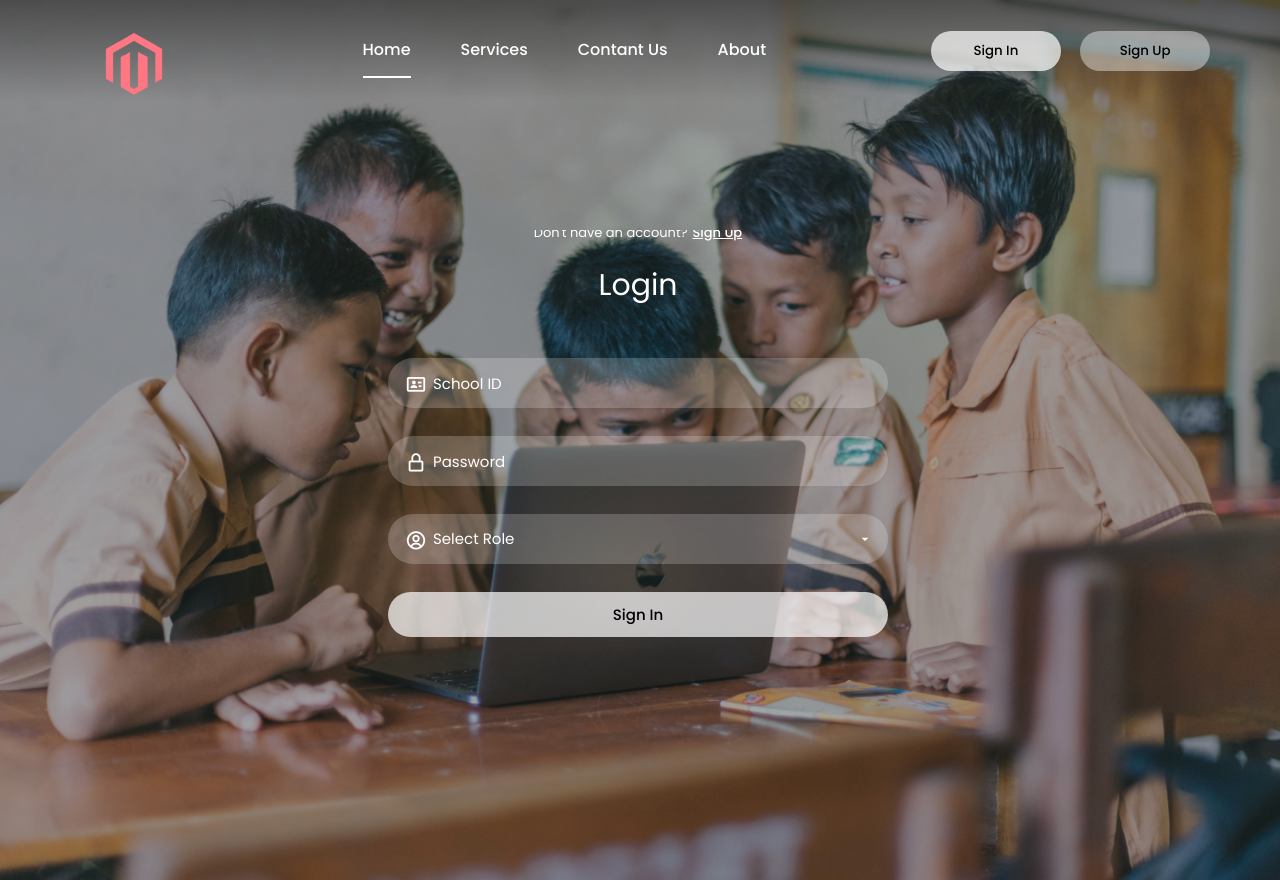
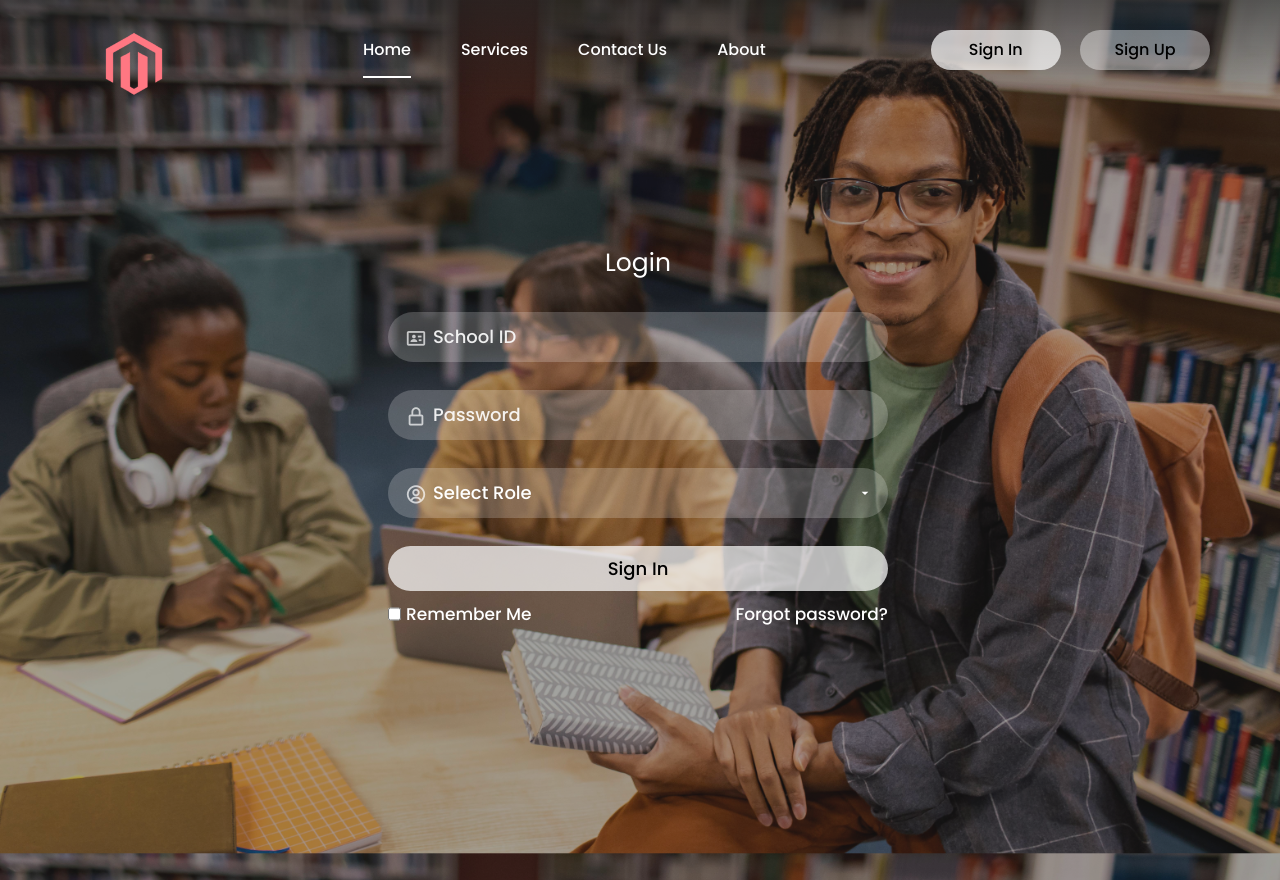
Before and after one commit to JJILU/CLASSFLOW_PREMIUM_101, a Flask app: page / in a window 1280 px wide. Run offline with Flask 3, Linux system fonts and the light colour scheme.

Commit message:
made auth page more visible via css

```diff
--- a/app/auth/static/css/auth.css
+++ b/app/auth/static/css/auth.css
@@ -11,7 +11,7 @@
 
 /* set image for entire page */
 body {
-  background: url('../assets/images/classroom_1.jpg');
+  background: url('../assets/images/classroom_3.jpg');
   background-size: cover;
   background-position: center top;
   background-repeat: no-repeat;
@@ -70,6 +70,7 @@
   width: 130px;
   height: 40px;
   font-weight: 500;
+  font-size: 16px;
   background: rgba(255,255, 255, 0.4);
   border: none;
   border-radius: 30px;
@@ -145,9 +146,14 @@
 
 header {
   color: #fff;
-  font-size: 30px;
+  font-size: 25px;
   text-align: center;
   padding: 10px 0 30px 0;
+}
+
+.redirectMsg {
+  font-size: 25px;
+  font-weight: 500;
 }
 
 /*
@@ -157,9 +163,11 @@
 }
 */
 .input-field {
-  font-size: 15px;
+  font-size: 18px;
   background: rgba(255,255, 255, 0.2);
   color: #fff;
+  /* color: black; */
+  font-weight: 500;
   height: 50px;
   width: 100%;
   padding: 0 10px 0 45px;
@@ -167,6 +175,10 @@
   border-radius: 30px;
   outline: none;
   transition: .2s ease;
+}
+
+.input-field::placeholder {
+  color: rgba(255,255, 255, 0.9);
 }
 
 .input-field:hover, .input-field:focus {
@@ -182,13 +194,16 @@
   top: -35px;
   left: 17px;
   font-size: 22px;
-  color: #fff;
+  /* color: #fff; */
+  color: rgba(255,255, 255, 0.7);
 }
 
 .submit {
   font-size: 15px;
   font-weight: 500;
   color: black;
+  font-size: 18px;
+  font-weight: 500;
   height: 45px;
   width: 100%;
   border: none;
@@ -217,6 +232,16 @@
   gap: 5px;
 }
 
+.two-col .one {
+  font-size: 17px;
+  font-weight: 500;
+}
+
+.two-col .two {
+  font-size: 17px;
+  font-weight: 500;
+}
+
 .two label a {
   text-decoration: none;
   color: #fff;
@@ -238,7 +263,8 @@
   height: 50px;
   width: 100%;
   padding: 0 10px 0 45px;
-  font-size: 15px;
+  font-size: 18px;
+  font-weight: 500;
   outline: none;
   transition: 0.2s ease;
   cursor: pointer;
--- a/app/auth/static/js/auth.js
+++ b/app/auth/static/js/auth.js
@@ -44,7 +44,8 @@
   loginMsg.style.textAlign = 'center';
   loginMsg.style.color = '#fff';
   loginMsg.style.height = '20px';
-  loginForm.prepend(loginMsg); // show message above inputs
+  loginMsg.style.margin = '20px';
+  loginForm.append(loginMsg); // show message above inputs
 
   loginForm.addEventListener('submit', async (e) => {
     e.preventDefault();
@@ -57,7 +58,7 @@
     };
 
     try {
-      const response = await fetch('/register', {  // replace with your Flask route
+      const response = await fetch('/login', {  // replace with your Flask route
         method: 'POST',
         headers: { 'Content-Type': 'application/json' },
         body: JSON.stringify(data)
@@ -90,7 +91,8 @@
   registerMsg.style.textAlign = 'center';
   registerMsg.style.color = '#fff';
   registerMsg.style.height = '20px';
-  registerForm.prepend(registerMsg);
+  loginMsg.style.margin = '20px';
+  registerForm.append(registerMsg);
 
   registerForm.addEventListener('submit', async (e) => {
     e.preventDefault();
@@ -103,7 +105,7 @@
     };
 
     try {
-      const response = await fetch('/login', {  // replace with your Flask route
+      const response = await fetch('/register', {  // replace with your Flask route
         method: 'POST',
         headers: { 'Content-Type': 'application/json' },
         body: JSON.stringify(data)
--- a/app/auth/templates/auth/base.html
+++ b/app/auth/templates/auth/base.html
@@ -24,7 +24,7 @@
       <ul>
         <li><a href="#" class="link active">Home</a></li>
         <li><a href="#" class="link">Services</a></li>
-        <li><a href="#" class="link">Contant Us</a></li>
+        <li><a href="#" class="link">Contact Us</a></li>
         <li><a href="#" class="link">About</a></li>
       </ul>
     </div>
--- a/app/auth/templates/auth/index.html
+++ b/app/auth/templates/auth/index.html
@@ -9,7 +9,7 @@
   <!-------------------------------- login form ----------------------------------->
   <div class="login-container" id="login">
     <div class="top">
-      <span>Don't have an account? <a href="#" onclick="register()">Sign Up</a></span>
+      <span class="redirectMsg">Don't have an account? <a href="#" onclick="register()">Sign Up</a></span>
       <header>Login</header>
     </div>
 
@@ -60,7 +60,7 @@
   <!-------------------------------- registration form ----------------------------------->
   <div class="register-container" id="register">
     <div class="top">
-      <span>Have an account? <a href="#" onclick="login()">Login</a></span>
+      <span class="redirectMsg">Have an account? <a href="#" onclick="login()">Login</a></span>
       <header>Sign Up</header>
     </div>
 
--- a/app/auth/views.py
+++ b/app/auth/views.py
@@ -71,11 +71,11 @@
 
         # check if ID is in school records
         valid_user=None
-        if role == "Teacher":
+        if role == "teacher":
            valid_user =  TeacherSchoolRecord.get_teacher_by_card_id(school_id)
            if not valid_user:
             return jsonify({"error":f"No teacher with school id {school_id} found in school records"}),400
-        elif role == "Admin":
+        elif role == "admin":
            valid_user =  StudentSchoolRecord.get_student_by_card_id(school_id)
            if not valid_user:
             return jsonify({"error":f"No admin with school id {school_id} found in school records"}),400
@@ -88,11 +88,11 @@
 
 
         # check if data exists in Teacher,Admin,Student
-        if  role == "Teacher" and Teacher.query.filter_by(teacher_card_id=school_id).first():
+        if  role == "teacher" and Teacher.query.filter_by(teacher_card_id=school_id).first():
             return jsonify({"error": "Teacher account with this id already exists"}),400
-        if  role == "Admin" and Admin.query.filter_by(admin_card_id=school_id).first():
+        if  role == "admin" and Admin.query.filter_by(admin_card_id=school_id).first():
             return jsonify({"error": "Admin account with this id already exists"}),400
-        if  role == "Student" and Student.query.filter_by(student_card_id=school_id).first():
+        if  role == "student" and Student.query.filter_by(student_card_id=school_id).first():
             return jsonify({"error": "Student account with this id already exists"}),400
 
 
@@ -101,9 +101,9 @@
 
         # if record doesn't already exist create a record
         r = None
-        if role == "Teacher":
+        if role == "teacher":
             r = Teacher(teacher_card_id=school_id,password=password,role=role)
-        elif role == "Admin":
+        elif role == "admin":
             r = Admin(admin_card_id=school_id,password=password,role=role)
         else:
             r = Student(student_card_id=school_id,password=password,role=role)
@@ -111,11 +111,11 @@
         try:
             db.session.add(r)
             db.session.commit()
-            return jsonify({"success":"registered successfully,"}),201
+            return jsonify({"success":"registered successfully","redirect_url":url_for('auth.login')}),201
         except Exception as e:
             db.session.rollback()
             print(f"Failed to register user: {str(e)}")
-            return jsonify({"success":"failed to register user"}),500
+            return jsonify({"error":"failed to register user","redirect_url":url_for('auth.register')}),500
         finally:
             db.session.close()
 
--- a/seed/create_school_records.py
+++ b/seed/create_school_records.py
@@ -45,8 +45,8 @@
     db.create_all()
 
     try:
-        create_teacher_school_records()
-        # create_student_school_records()
+        # create_teacher_school_records()
+        create_student_school_records()
         print(f"Teachers & Students created successfully")
     except Exception as e:
         print(f"Failed to create teachers & students error occured {str(e)}")
```
